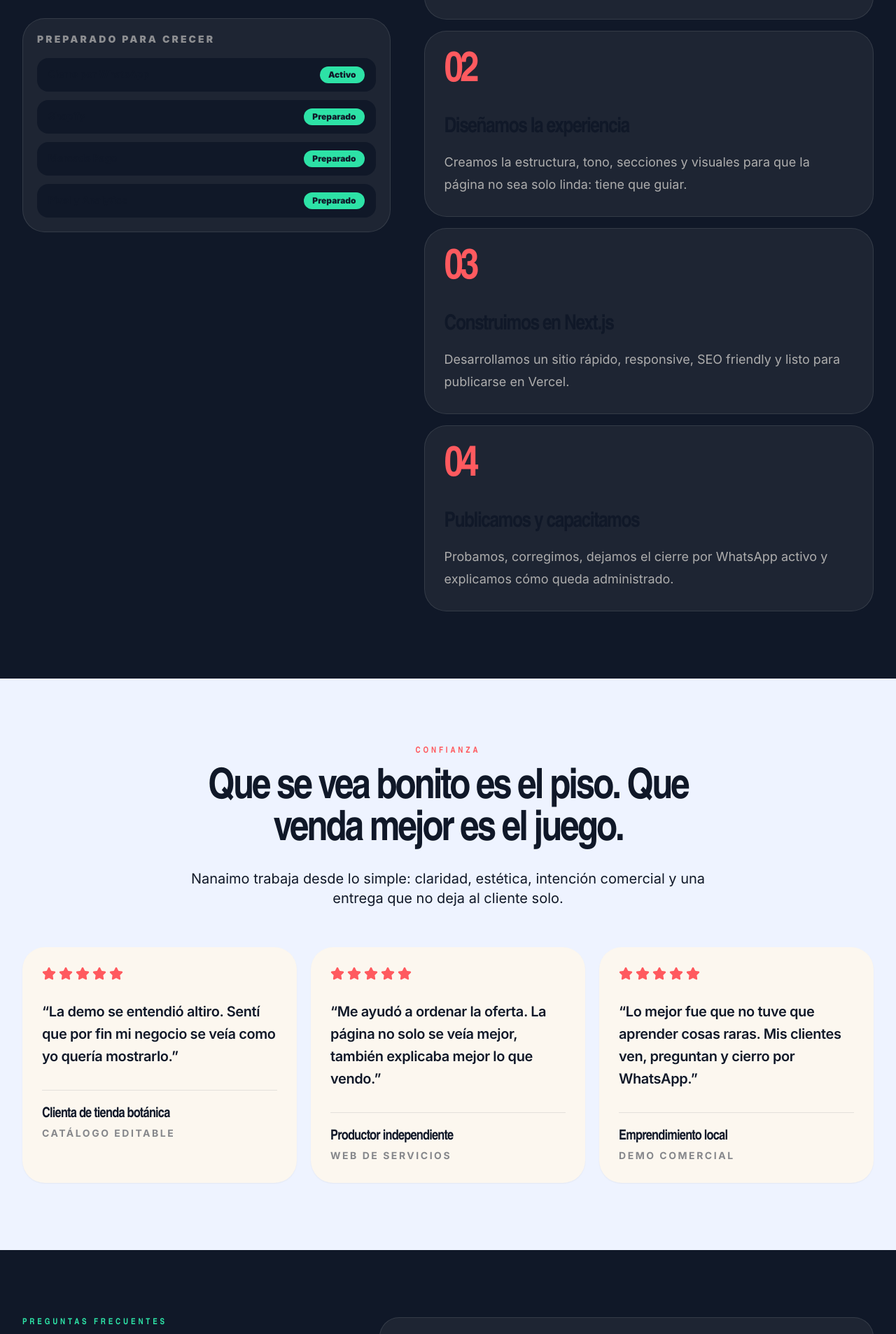
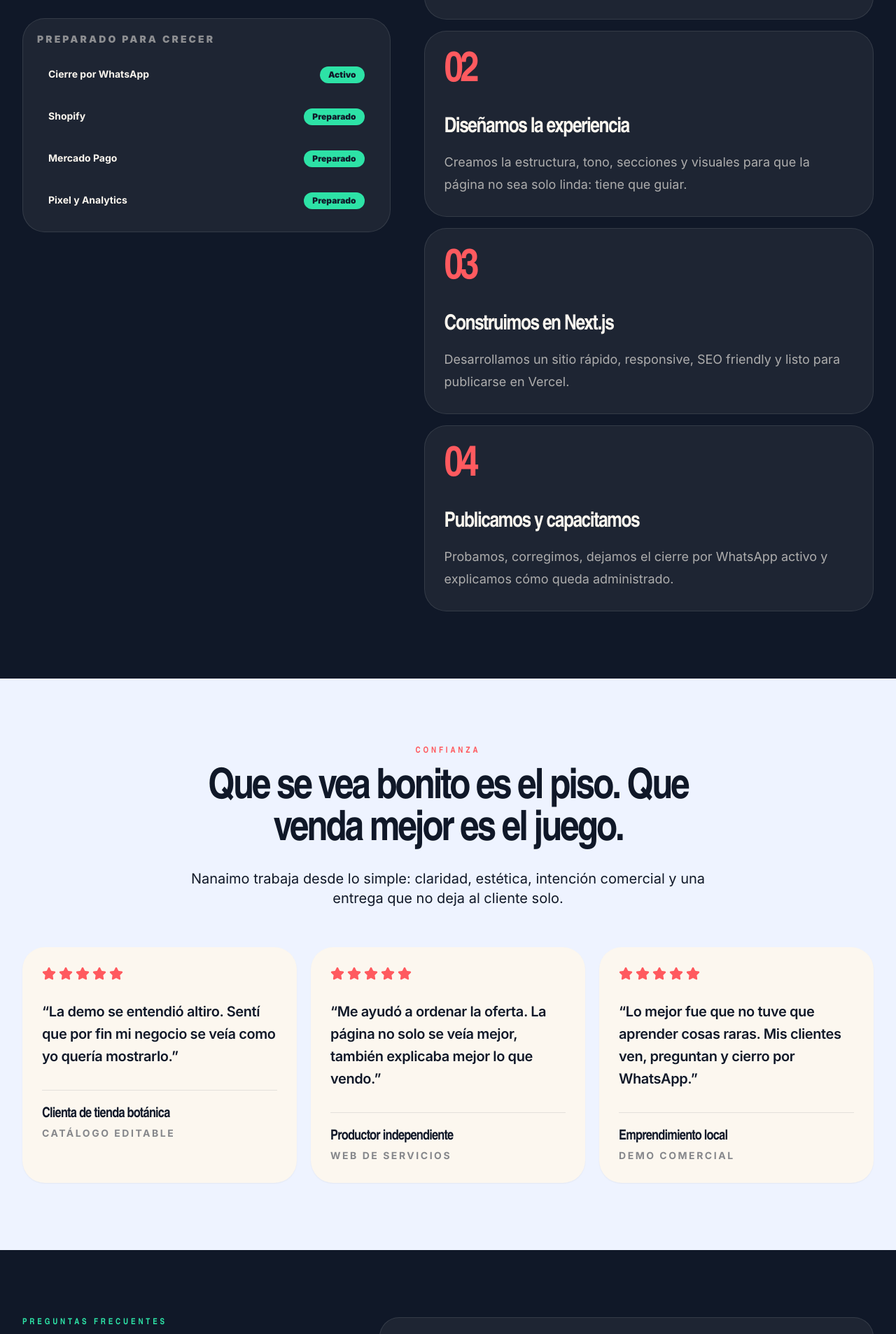
Before and after one commit to ortizpiponluka-ctrl/Nanaimo, a Next.js app: page / in a window 1280 px wide. Shown: the part 4218-6125 px from the top of the page at 70% size. Built offline with nearby package versions, Linux system fonts and the light colour scheme.

Commit message:
Corrige contraste de textos

```diff
--- a/components/faq-section.tsx
+++ b/components/faq-section.tsx
@@ -4,7 +4,7 @@ import { SectionKicker } from "@/components/section-kicker";
 
 export function FaqSection() {
   return (
-    <section id="faq" className="bg-ink py-24">
+    <section id="faq" className="bg-ink py-24 text-bone">
       <div className="mx-auto grid max-w-7xl gap-10 px-5 lg:grid-cols-[0.8fr_1.2fr] lg:px-8">
         <SectionKicker
           eyebrow="Preguntas frecuentes"
@@ -17,7 +17,7 @@ export function FaqSection() {
               key={item.question}
               className="group rounded-[1.75rem] border border-bone/10 bg-bone/[0.06] p-6 open:border-lava/60"
             >
-              <summary className="flex cursor-pointer list-none items-center justify-between gap-6 font-display text-2xl font-black tracking-[-0.04em]">
+              <summary className="flex cursor-pointer list-none items-center justify-between gap-6 font-display text-2xl font-black tracking-[-0.04em] text-bone">
                 {item.question}
                 <HelpCircle className="h-6 w-6 shrink-0 text-mint transition group-open:rotate-45" />
               </summary>
--- a/components/footer.tsx
+++ b/components/footer.tsx
@@ -5,7 +5,7 @@ import { siteConfig } from "@/site.config";
 
 export function Footer() {
   return (
-    <footer className="border-t border-bone/10 bg-ink">
+    <footer className="border-t border-bone/10 bg-ink text-bone">
       <div className="mx-auto max-w-7xl px-5 py-12 lg:px-8">
         <div className="flex flex-col justify-between gap-8 md:flex-row md:items-center">
           <Link href="#" className="focus-ring flex items-center gap-3 rounded-full">
@@ -17,7 +17,7 @@ export function Footer() {
               className="rounded-2xl"
             />
             <div>
-              <p className="font-display text-xl font-black tracking-[-0.05em]">
+              <p className="font-display text-xl font-black tracking-[-0.05em] text-bone">
                 {siteConfig.name}
               </p>
               <p className="text-sm text-bone/50">
--- a/components/process.tsx
+++ b/components/process.tsx
@@ -6,7 +6,7 @@ export function Process() {
   const readiness = getCommerceReadiness();
 
   return (
-    <section id="proceso" className="bg-ink py-24">
+    <section id="proceso" className="bg-ink py-24 text-bone">
       <div className="mx-auto max-w-7xl px-5 lg:px-8">
         <div className="grid gap-12 lg:grid-cols-[0.9fr_1.1fr]">
           <div className="lg:sticky lg:top-28 lg:h-fit">
@@ -23,7 +23,7 @@ export function Process() {
                 {readiness.map((item) => (
                   <div
                     key={item.label}
-                    className="flex items-center justify-between rounded-2xl bg-ink px-4 py-3"
+                    className="flex items-center justify-between rounded-2xl bg-bone/8 px-4 py-3"
                   >
                     <span className="text-sm font-bold text-bone/74">{item.label}</span>
                     <span className="rounded-full bg-mint px-3 py-1 text-xs font-black text-ink">
@@ -43,7 +43,7 @@ export function Process() {
                 <div className="mb-8 font-display text-6xl font-black tracking-[-0.08em] text-lava">
                   {step.step}
                 </div>
-                <h3 className="font-display text-3xl font-black tracking-[-0.05em]">
+                <h3 className="font-display text-3xl font-black tracking-[-0.05em] text-bone">
                   {step.title}
                 </h3>
                 <p className="mt-4 max-w-2xl text-lg leading-8 text-bone/65">{step.description}</p>
```
